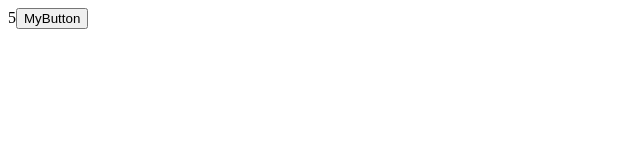
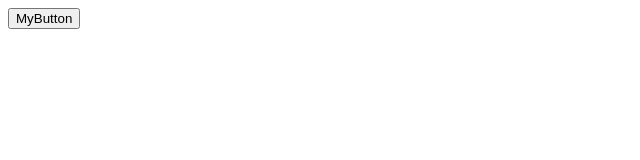
Before and after one commit to DavidShaibu/React-app-boilerplate, a React (Vite) app: page / in a window 1280 px wide. Shown: the top 160 px of the page, without its empty margins (0-640 px from the left). Built offline with nearby package versions, Linux system fonts and the light colour scheme.

Commit message:
Updating Nested Objects

```diff
--- a/src/App.tsx
+++ b/src/App.tsx
@@ -3,17 +3,19 @@ import Button from "./components/Button/Button";
 
 
 function App() {
-  const [drink, setDrink] = useState({
-    title: "Americano",
-    price: 5
+  const [customer, setCustomer] = useState({
+    name: "John",
+    address: {
+      city: "San Francisco",
+      zipCode: 9411
+    }
   })
   const handleClick = () => {
-    setDrink({...drink, price: 6});
+    setCustomer({...customer, address: { ...customer.address, zipCode: 94112 }});
   };
 
   return (
     <div>
-      {drink.price}
       <Button onClick={handleClick}/>
     </div>
     );
```
